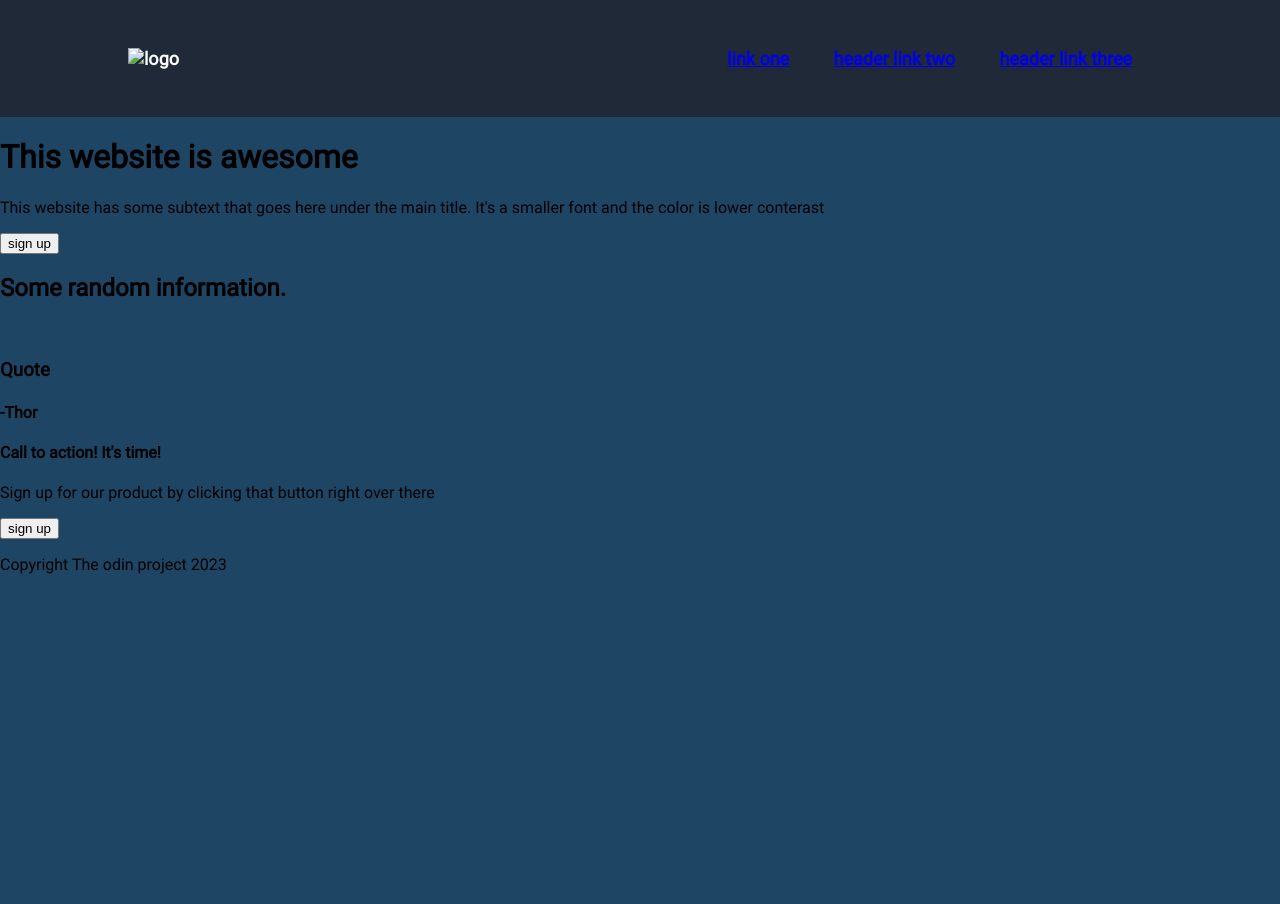
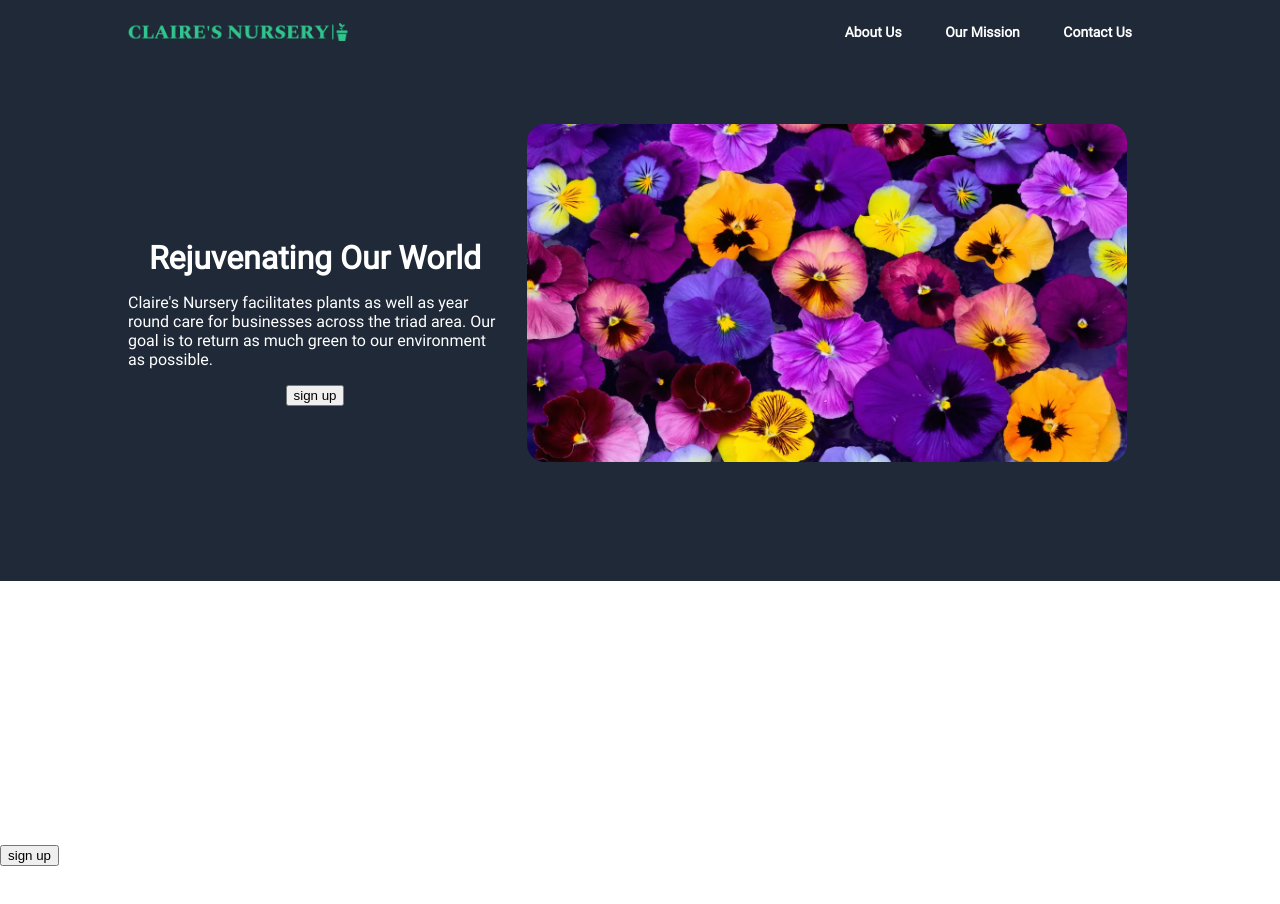
Before and after one commit to Claireb0125/landing-page-top, a plain HTML site: page index.html in a window 1280 px wide. Before the commit the page ends 800 px from the top, so only its background shows below. Drawn offline with Linux system fonts and the light colour scheme.

Commit message:
Nav finished and top section added

```diff
--- a/index.html
+++ b/index.html
@@ -10,20 +10,24 @@
 </head>
 <body>
     <header>
-        <img class="logo" src="" alt="logo">
+        <img class="logo" src="Logo/logo-no-background.png" alt="logo">
         <nav>
             <ul class="nav_links">
-                <li><a href="#">link one</a></li>
-                <li><a href="#">header link two</a></li>
-                <li><a href="#">header link three</a></li>
+                <li><a href="#">About Us</a></li>
+                <li><a href="#">Our Mission</a></li>
+                <li><a href="#">Contact Us</a></li>
             </ul>
         </nav>
     </header>
-    <div class="top">
-        <h1>This website is awesome</h1>
-        <p>This website has some subtext that goes here under the main title. It's a smaller font and the color is lower conterast</p>
-        <button>sign up</button>
-        <img src="" alt="">
+    <div class="top_wrapper">
+        <div class="top_text">
+            <h1>Rejuvenating Our World</h1>
+            <p>Claire's Nursery facilitates plants as well as year round care for businesses across the triad area. Our goal is to return as much green to our environment as possible.</p>
+            <button>sign up</button>
+        </div>
+        <div class="top_img">
+            <img class="flower" src="Logo/p0f4p79z.webp" alt="Top Image">
+        </div>
     </div>
     <div class="tiles">
         <h2>Some random information.</h2>
--- a/style.css
+++ b/style.css
@@ -4,20 +4,20 @@
 }
 
 body {
-    background-color: #1F4564;
     margin: 0px;
     font-family: 'Roboto';
+    color: white;
 }
 
 header {
     background-color: #1F2937;
-    font-size: 18px;
+    font-size: 14px;
     color: #F9FAF8;
     font-weight: bold;
     display: flex;
     justify-content: space-between;
     align-items: center;
-    padding: 30px 10%;
+    padding: 10px 10%;
 }
 
 li {
@@ -28,4 +28,47 @@ li {
 
 .logo {
     cursor: pointer;
+    max-width: 220px;
 }
+
+a {
+    color: white;
+    transition: all 0.3s ease 0s;
+    text-decoration: none;
+}
+
+a:hover {
+    color: antiquewhite;
+}
+
+.top_wrapper {
+    background-color: #1F2937;
+    padding: 70px 10%;
+    display: flex;
+}
+
+.top_text {
+    display: flex;
+    flex-direction: column;
+    justify-content: center;
+    align-items: center;
+}
+
+h1 {
+    margin: 0%;
+}
+
+.top_img {
+   padding: 25px;
+   margin-bottom: 20px;
+   margin-top: -35px;
+}
+
+.flower {
+    max-width: 600px;
+    border-radius: 18px;
+}
+
+button {
+
+}
```
Also changed, not shown: Logo/logo-no-background.png (added), Logo/p0f4p79z.webp (added).
